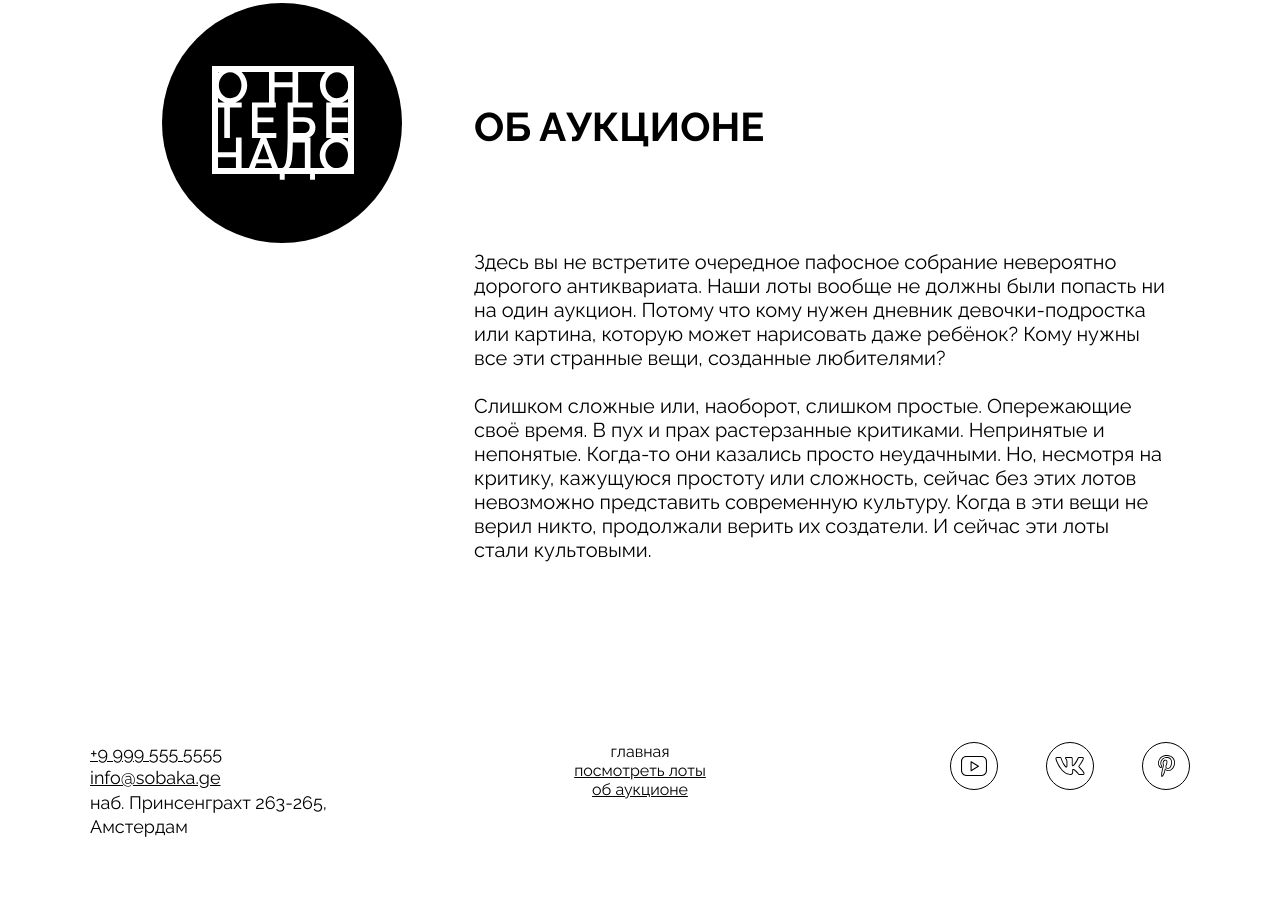
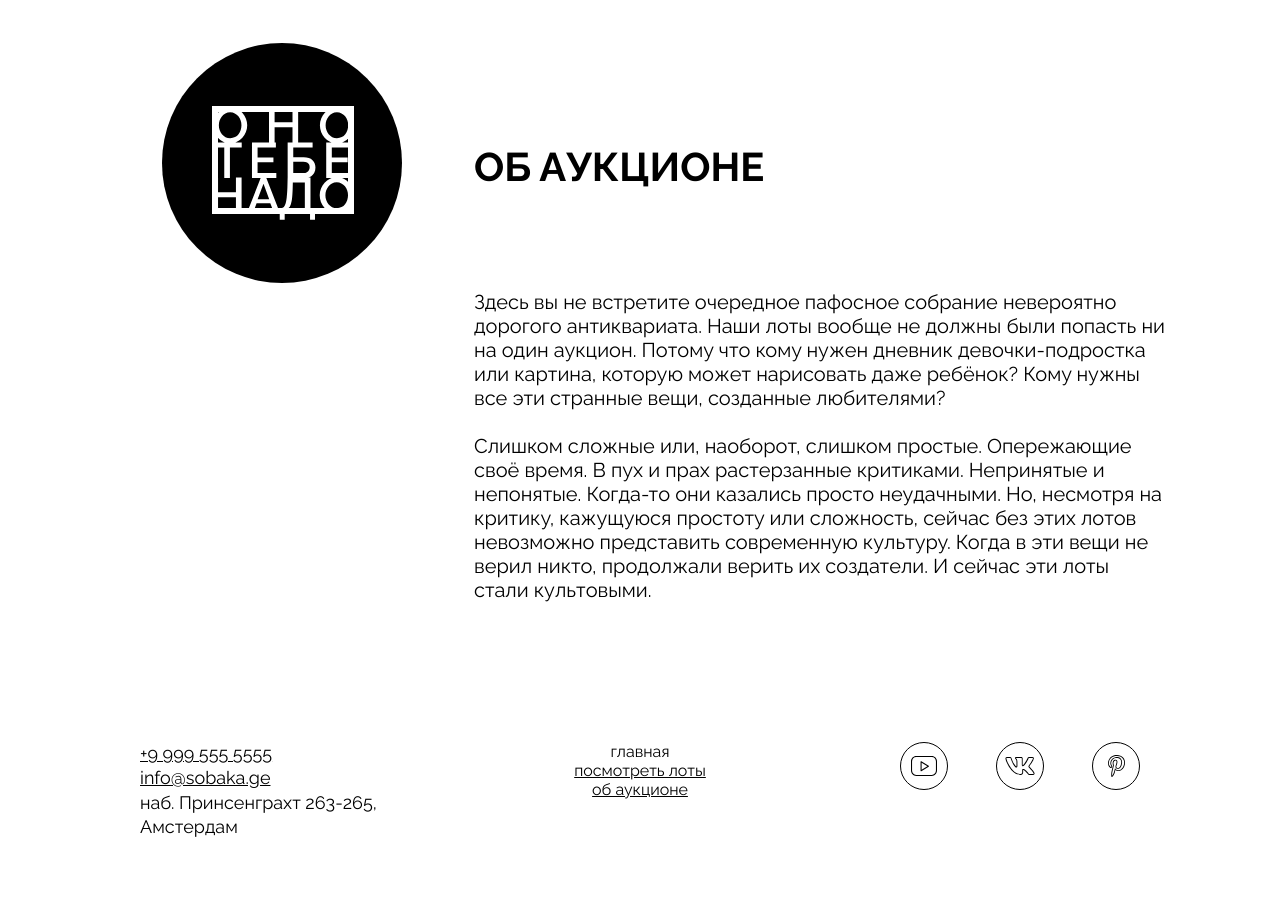
Before and after one commit to calliber77/ono-tebe-nado-fd, a plain HTML site: page index.html in a window 1280 px wide. Shown: the part 2077-2999 px from the top of the page. Drawn offline with Linux system fonts and the light colour scheme.

Commit message:
first project

```diff
--- a/styles/style.css
+++ b/styles/style.css
@@ -188,7 +188,7 @@ background-image:url(../images/card-lot-03.jpg) ;
   gap: 25px;
   justify-items: center;
   padding-top: 2px;
-  margin: 0 24px 180px;
+  margin: 40px 24px 140px;
 }
 
 .about__logo {
@@ -234,6 +234,7 @@ font-size: 18px;
 line-height: 24.3px;
 letter-spacing: 0%;
 font-style: normal;
+margin-left: 50px;
 }
 .footer_menu-list {
   display: flex;
@@ -249,6 +250,7 @@ font-style: normal;
   justify-content: space-between;
   gap: 48px;
   list-style-type: none;
+  margin-right: 50px;
 }
 .footer_img {
 
```
